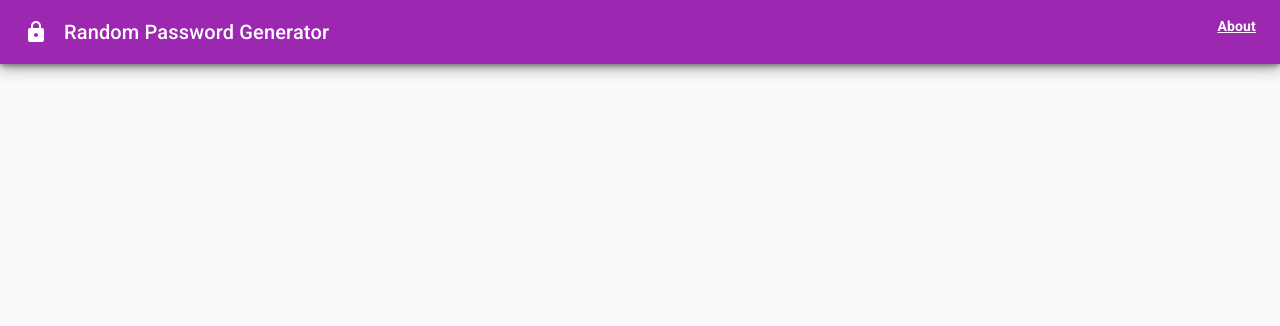
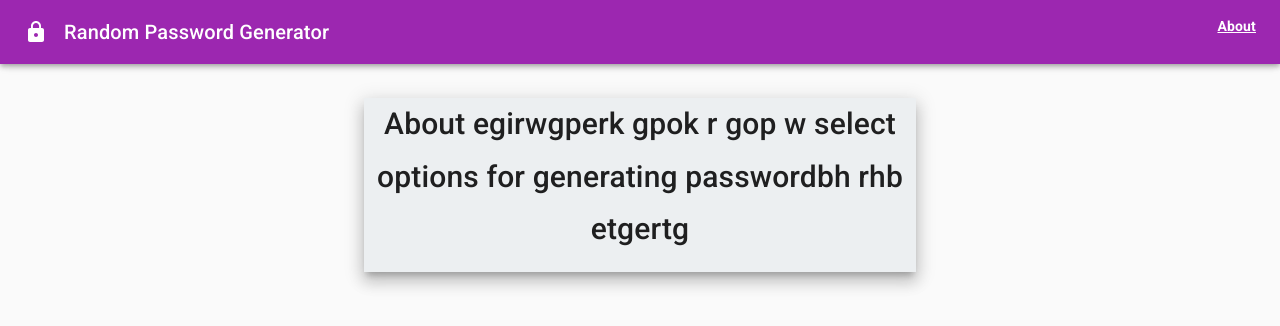
Before and after one commit to szaster/Password-Generator, a React (Create React App) app: page /about in a window 1280 px wide. Shown: the top 326 px of the page. Built offline with nearby package versions, Linux system fonts and the light colour scheme.

Commit message:
set up about page container

```diff
--- a/src/components/About.js
+++ b/src/components/About.js
@@ -8,47 +8,47 @@ import {
   Button,
   Box,
   Paper,
+  Container,
 } from "@material-ui/core";
 import { Link } from "react-router-dom";
 
 const useStyles = makeStyles((theme) => ({
-  title: {
-    marginLeft: theme.spacing(2),
+  root: { display: "flex", padding: "0px 70px" },
+  rowLayout: {
+    display: "flex",
+    alignItems: "baseline",
   },
-  layout: {
-    display: "flex",
-    flexGrow: 1,
-    justifyContent: "space-between",
-  },
+  left: { marginRight: "auto" }, //aligns Flexboxes to the left!
 }));
 
-// function Header() {
 // const location = useLocation();
 
 function About() {
   const classes = useStyles();
   return (
-    <div>
+    <div className={classes.root}>
+      <Container style={{ paddingTop: 90 }} maxWidth="sm" m={10}>
         <Paper
           elevation={10}
           outlined
           square
-        m={20}
+          m={50}
           style={{ background: "#eceff1" }}
         >
           <Typography component="div" variant="subtitle1" gutterBottom>
             <Box
-            borderBottom={1}
               paddingBottom={2}
               textAlign="center"
               fontWeight="fontWeightMedium"
-            fontSize={20}
+              fontSize={30}
               m={1}
             >
-            About egirwgperk gpok r gop w select options for generating password
+              About egirwgperk gpok r gop w select options for generating
+              passwordbh rhb etgertg
             </Box>
           </Typography>
         </Paper>
+      </Container>
     </div>
   );
 }
```
Lines whose indentation alone changed are shown as unchanged.
